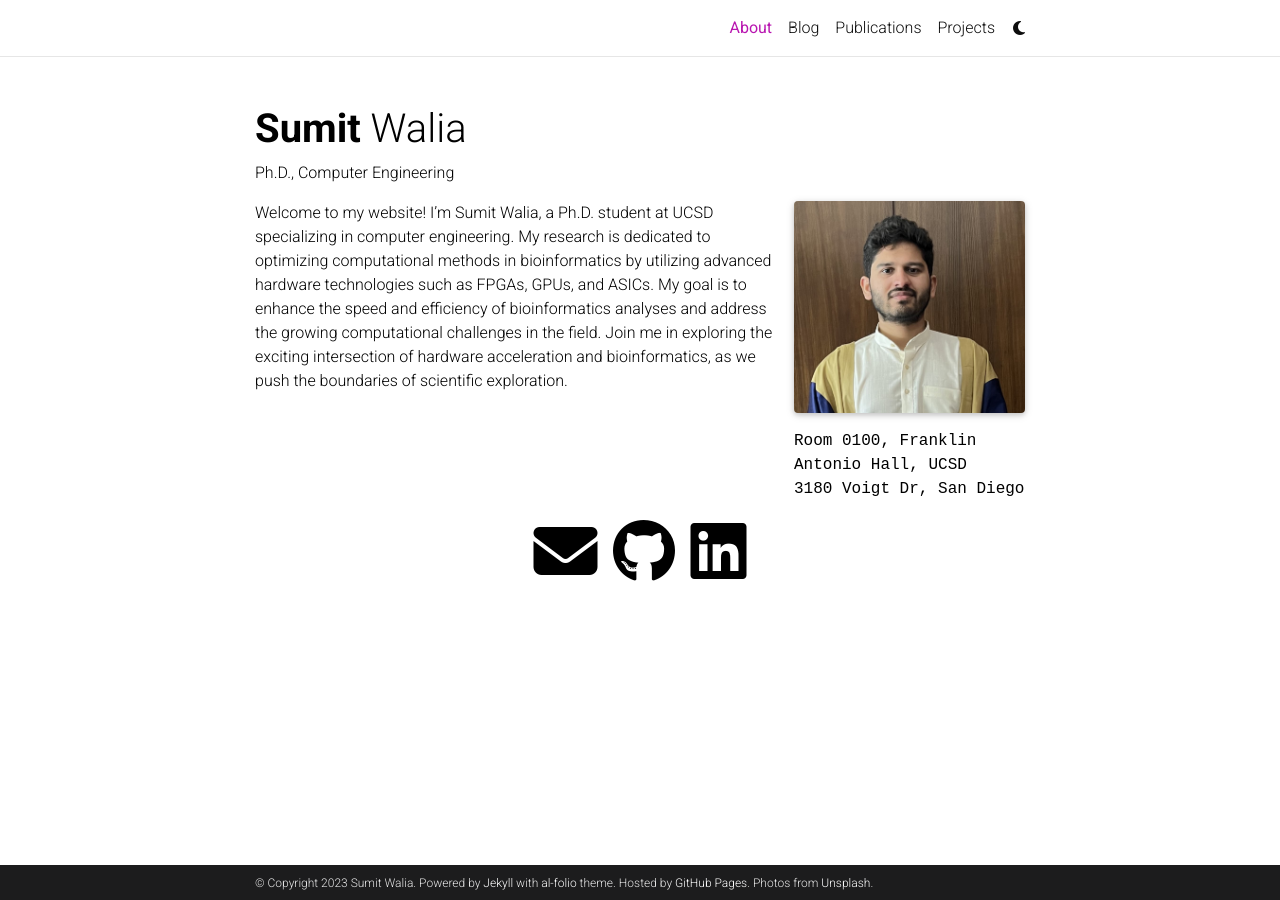
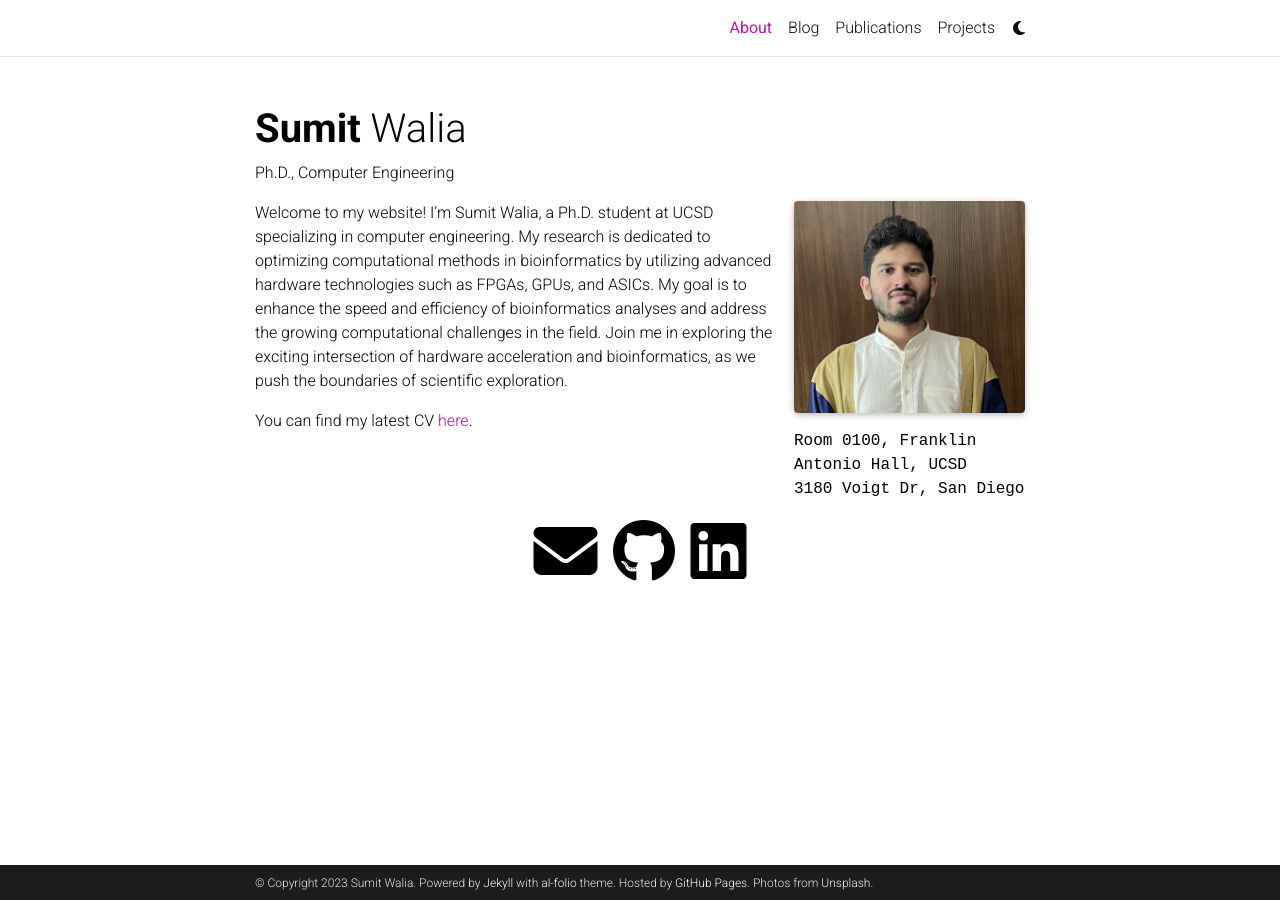
Before and after one commit to sumit-walia/sumit-walia.github.io, a Jekyll site: the page built from _pages/about.md, in a window 1280 px wide. Built offline with Jekyll 4.4.1, drawn with Linux system fonts in a browser that asks for light colours; full-size pictures stand in for the smaller copies a plugin makes; comment, search, counter and statistics services are not loaded; a style sheet for code colours, icons or effects is not loaded.

Commit message:
added CV

```diff
--- a/_pages/about.md
+++ b/_pages/about.md
@@ -19,3 +19,5 @@ social: true  # includes social icons at the bottom of the page
 ---
 
 Welcome to my website! I'm Sumit Walia, a Ph.D. student at UCSD specializing in computer engineering. My research is dedicated to optimizing computational methods in bioinformatics by utilizing advanced hardware technologies such as FPGAs, GPUs, and ASICs. My goal is to enhance the speed and efficiency of bioinformatics analyses and address the growing computational challenges in the field. Join me in exploring the exciting intersection of hardware acceleration and bioinformatics, as we push the boundaries of scientific exploration.
+
+You can find my latest CV [here](https://drive.google.com/file/d/1AnVm25-hXPS0r-3nWddiWHdQF9-ymP6j/view?usp=sharing).
```
